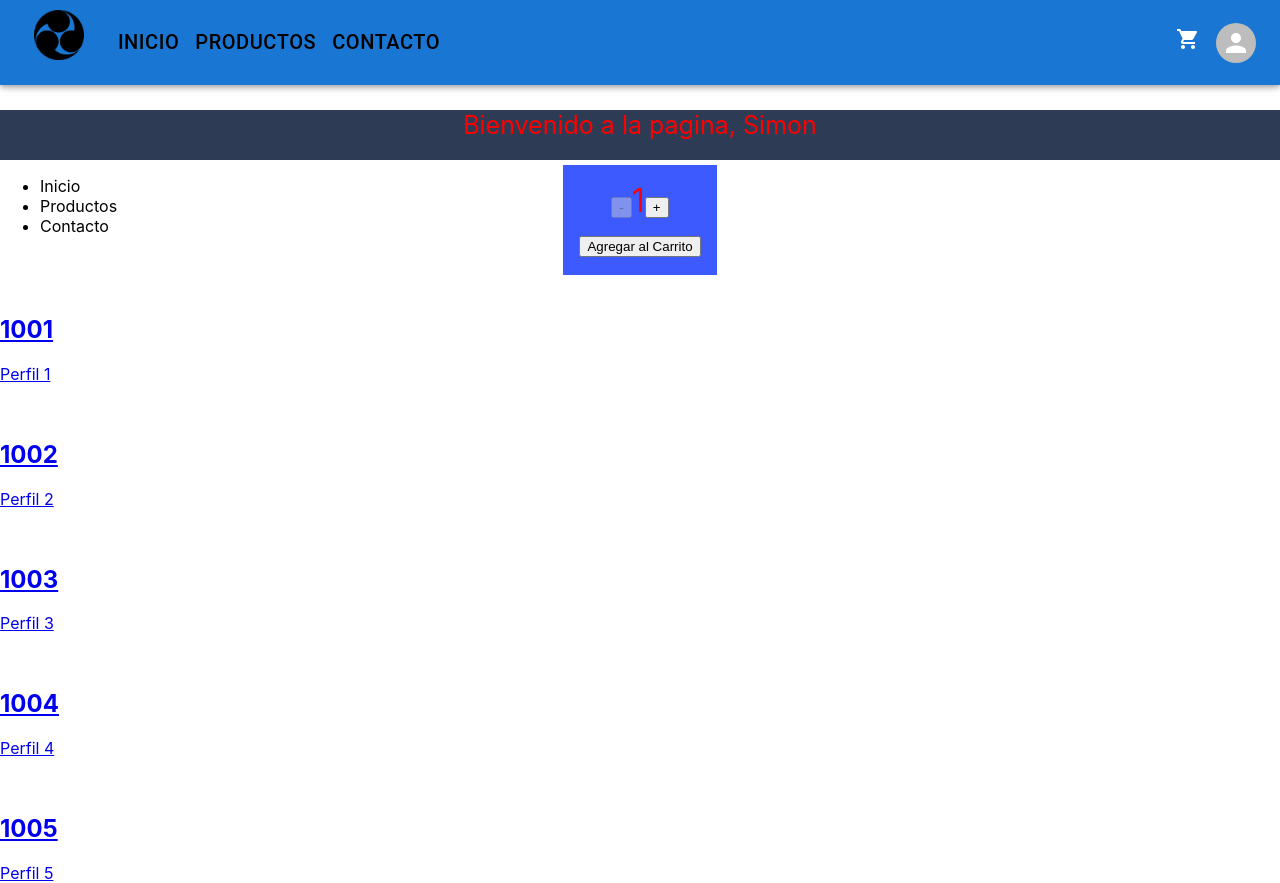
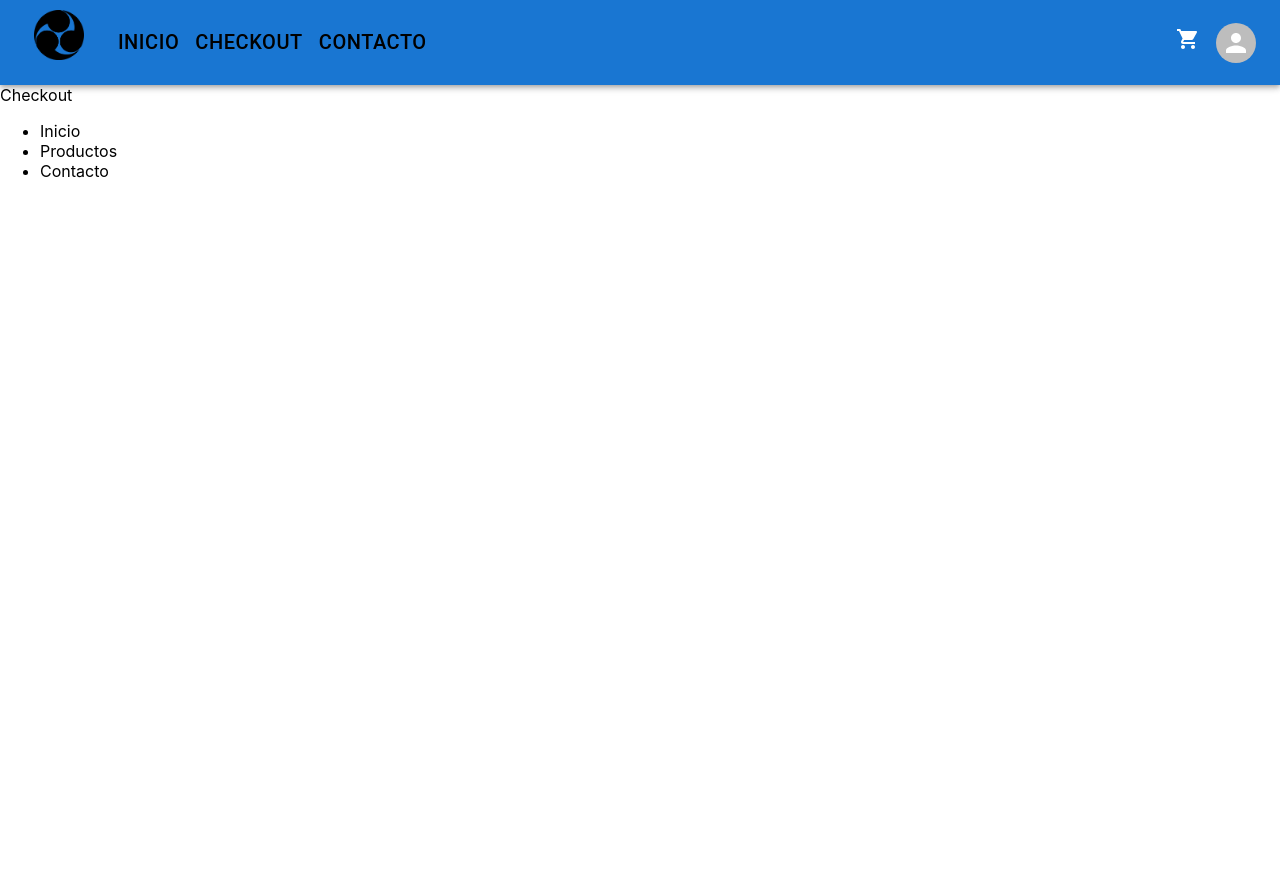
Before and after one commit to SFloresMedrano/React-ecommerce, a React (Create React App) app: page /checkout in a window 1280 px wide. After the commit the page ends 800 px from the top, so only its background shows below. Built offline with nearby package versions, Linux system fonts and the light colour scheme.

Commit message:
Render tarjetas y ruteo

```diff
--- a/package.json
+++ b/package.json
@@ -13,6 +13,7 @@
     "@testing-library/user-event": "^13.5.0",
     "react": "^18.2.0",
     "react-dom": "^18.2.0",
+    "react-router-dom": "^6.4.3",
     "react-scripts": "5.0.1",
     "styled-components": "^5.3.6",
     "web-vitals": "^2.1.4"
--- a/src/App.js
+++ b/src/App.js
@@ -1,16 +1,28 @@
 import './App.css';
-import Footer from './components/Footer';
 import ItemListContainer from './components/ItemListContainer';
 import Navbar from './components/Navbar';
+import {BrowserRouter, Route, Routes} from 'react-router-dom';
+import Footer from './components/Footer';
+import Checkout from './components/Checkout';
+import Contacto from './components/Contacto'
+
 
 function App() {
 
   return (
     <>
+      <BrowserRouter>
       <Navbar/>
-      <ItemListContainer greeting={'Simon'}/>
+      <Routes>
+          <Route path='/' element={<ItemListContainer/>}/>
+          <Route path='/checkout' element={<Checkout/>}/>
+          <Route path='/contacto' element={<Contacto/>}/>
+      </Routes>
+
+      </BrowserRouter>
       <Footer/>
     </>
+
   );
 }
 
--- /dev/null
+++ b/src/components/Checkout.jsx
@@ -0,0 +1,7 @@
+import React from 'react'
+
+export default function Checkout() {
+  return (
+    <div>Checkout</div>
+  )
+}
--- /dev/null
+++ b/src/components/Contacto.jsx
@@ -0,0 +1,7 @@
+import React from 'react'
+
+export default function Contacto() {
+  return (
+    <div>Contacto</div>
+  )
+}
--- a/src/components/Item.jsx
+++ b/src/components/Item.jsx
@@ -1,13 +1,48 @@
-import React from 'react';
+import * as React from 'react';
+import Card from '@mui/material/Card';
+import CardContent from '@mui/material/CardContent';
+import CardMedia from '@mui/material/CardMedia';
+import Typography from '@mui/material/Typography';
+import { Button, CardActionArea, CardActions } from '@mui/material';
+import ItemCount from './ItemCount';
 
 const Item=({info})=>{
-    return(
-        <a href="A" className='product'>
-            <img src='' alt="" />
-            <h2>{info.id}</h2>
-            <p>{info.name}</p>
-        </a>
-    )
-}
+
+  const onAdd =(quantity)=>{
+    console.log(`Compraste ${quantity} unidades`)
+  }
+
+    return (
+        <Card sx={{ maxWidth: 345, minWidth: 200, }}>
+          <CardActionArea>
+            <CardMedia
+              component="img"
+              height="350"
+              image=""
+              alt=""
+            />
+            <CardContent>
+              <Typography gutterBottom variant="h5" component="div">
+                {info.name}
+              </Typography>
+              <Typography variant="body2" color="text.secondary">
+                {info.id}
+              </Typography>
+            </CardContent>
+          </CardActionArea>
+          <CardActions>
+            <Button size="small" color="primary">
+              Detalle
+            </Button>
+          </CardActions>
+          <CardActions>
+            <Button size="small" color="primary">
+              {<ItemCount key={info.id} initial={0} stock={info.stock} onAdd={onAdd}/>}
+            </Button>
+          </CardActions>
+
+        </Card>
+      );
+    }
 
 export default Item;
--- a/src/components/ItemCount.jsx
+++ b/src/components/ItemCount.jsx
@@ -14,8 +14,6 @@ export const ItemCount= ({initial, stock, onAdd})=> {
       setCount(parseInt(initial));
     }, [initial])
 
-
-
     return (
         <div className='counter'>
             <button disabled={count<=1}onClick={decrease}>-</button>
@@ -24,7 +22,6 @@ export const ItemCount= ({initial, stock, onAdd})=> {
             <div>
                 <button disabled={stock<=0} onClick={()=>onAdd(count)}>Agregar al Carrito</button>
             </div>
-
         </div>
     )
 };
--- a/src/components/ItemList.jsx
+++ b/src/components/ItemList.jsx
@@ -1,9 +1,15 @@
 import React from 'react';
 import Item from './Item'
+import {Grid} from '@mui/material/'
 const ItemList = ({data=[]})=>{
+
     return(
-        data && data.map(product=><Item key={product.id} info={product}/>)
-    )
+        data && data.map(product=>(
+            <Grid item md={4} key={product.id}>
+                <Item key={product.id} info={product}/>
+            </Grid>
+        ))
+        )
 }
 
 export default ItemList;
--- a/src/components/ItemListContainer.jsx
+++ b/src/components/ItemListContainer.jsx
@@ -1,17 +1,17 @@
+import { Grid } from "@mui/material";
 import React, { useEffect, useState } from "react";
-import ItemCount from "./ItemCount";
 import ItemList from "./ItemList";
 
+export const ItemListContainer=()=>{
 
-const products =[
+  const products =[
     {id:1001,name:'Perfil 1', price:200,stock:50},
     {id:1002,name:'Perfil 2',price:400,stock:200},
     {id:1003,name:'Perfil 3',price:205,stock:60},
     {id:1004,name:'Perfil 4',price:605,stock:20},
     {id:1005,name:'Perfil 5',price:800,stock:750},
-]
+  ]
 
-export const ItemListContainer=({greeting})=>{
     const [data, setData]=useState([]);
 
     useEffect(() => {
@@ -23,19 +23,11 @@ export const ItemListContainer=({greeting})=>{
       getData.then(res=>setData(res))
     });
 
-    const onAdd =(quantity)=>{
-        console.log(`Compraste ${quantity} unidades`)
-    }
+    return(
+        <Grid container justify="center">
+          <ItemList data={data}/>
+        </Grid>
 
-    return(
-     <div style={{
-        background: '#2E3B55',
-        height:50,
-        color: 'red' }}>
-        <p style={{ fontSize: 25,textAlign: 'center' }}>Bienvenido a la pagina, {greeting}</p>
-        <ItemCount initial={1} stock={5} onAdd={onAdd}/>
-        <ItemList data={data}/>
-     </div>
     )
 }
 
--- a/src/components/Navbar.jsx
+++ b/src/components/Navbar.jsx
@@ -15,8 +15,12 @@ import Logo from './Logo'
 import CartWidget from './CartWidget';
 
 
+const pages=[
+  {label:"Inicio",link:"/"},
+  {label:"Checkout",link:"/checkout"},
+  {label:"Contacto",link:"/contacto"},
+];
 
-const pages = ['Inicio', 'Productos', 'Contacto'];
 const settings = ['Mi Perfil', 'Mis compras', 'Cerrar Sesión'];
 
 
@@ -91,8 +95,8 @@ function ResponsiveAppBar() {
               }}
             >
               {pages.map((page) => (
-                <MenuItem key={page} onClick={handleCloseNavMenu}>
-                  <Typography textAlign="center">{page}</Typography>
+                <MenuItem key={page.label} onClick={handleCloseNavMenu}>
+                  <Typography textAlign="center">{page.label}</Typography>
                 </MenuItem>
               ))}
             </Menu>
@@ -119,11 +123,11 @@ function ResponsiveAppBar() {
           <Box sx={{ flexGrow: 1, display: { xs: 'none', md: 'flex' } }}>
             {pages.map((page) => (
               <Button
-                key={page}
+                key={page.label}
                 onClick={handleCloseNavMenu}
                 sx={{ my: 2, color: 'black', display: 'block', fontSize:20, justifyContent: 'center' }}
               >
-                {page}
+                {page.label}
               </Button>
             ))}
           </Box>
@@ -176,8 +180,8 @@ function ResponsiveAppBar() {
               }}
             >
               {pages.map((page) => (
-                <MenuItem key={page} onClick={handleCloseNavMenu}>
-                  <Typography textAlign="center">{page}</Typography>
+                <MenuItem key={page.label} onClick={handleCloseNavMenu}>
+                  <Typography textAlign="center">{page.label}</Typography>
                 </MenuItem>
               ))}
             </Menu>
```
Also changed, not shown: src/components/ItemDetail.jsx (added, +7 -0 lines), src/components/ItemDetailContainer.jsx (added, +31 -0 lines), 1 other file (tests, documents, lock files or other folders).
